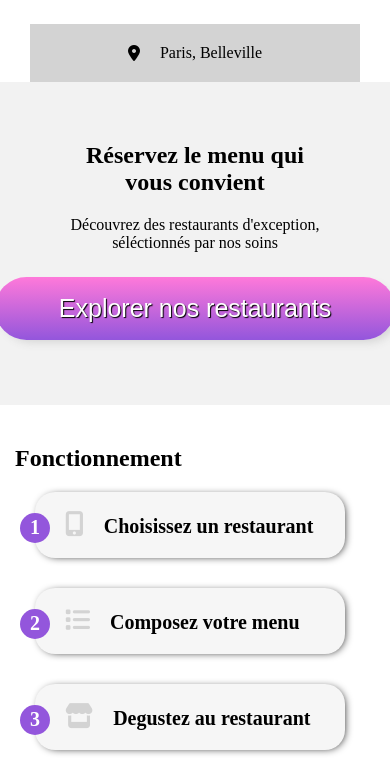
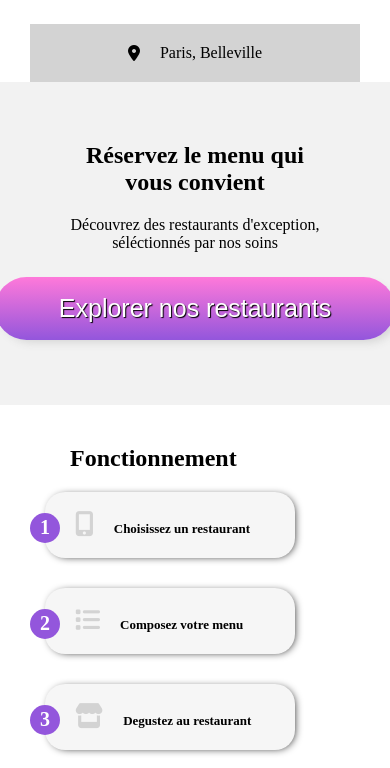
Before and after one commit to diafi/TraorePapa_Ohmyfood, a plain HTML site: page index.html in a window 390 px wide. Shown: the part 76-844 px from the top of the page. Drawn offline with Linux system fonts and the light colour scheme; a web font is replaced by a local one.

Commit message:
update media queris mobile first

```diff
--- a/index.html
+++ b/index.html
@@ -37,9 +37,9 @@
             <section class="working">
                 <h1>Fonctionnement</h1>
                 <ol>
-                    <li><i class="fa-solid fa-mobile-screen-button"></i>Choisissez un restaurant</li>
-                    <li><i class="fa-solid fa-list"></i>Composez votre menu</li>
-                    <li><i class="fa-solid fa-store"></i>Degustez au restaurant</li>
+                    <li><i class="fa-solid fa-mobile-screen-button"></i><span>Choisissez un restaurant</span></li>
+                    <li><i class="fa-solid fa-list"></i><span>Composez votre menu</span></li>
+                    <li><i class="fa-solid fa-store"></i><span>Degustez au restaurant</span></li>
                 </ol>
             </section>
 
--- a/style.scss
+++ b/style.scss
@@ -265,7 +265,7 @@
 }
 
 // RESPONSIVE //
-@media screen and (min-width:1138px){
+@media screen and (min-width:1150px){
     .container-grid{
         width: 100%;
         min-height: 100vh;
@@ -363,7 +363,7 @@
 
 
 // RESPONSIVE //
-@media screen and (max-width:1137px) and (min-width: 703px){
+@media screen and (max-width:1149px) and (min-width: 738px){
     .container-grid{
         width: 100%;
         min-height: 100vh;
@@ -382,7 +382,7 @@
 
             .working{
                 padding: 40px;
-                width: 100%;
+                width: 75%;
                 display: flex;
                 flex-direction: column;
 
@@ -428,6 +428,7 @@
                             font-weight: bold;
 
 
+
                             &:hover{
                                 transform: scale(1.02);
                             }
@@ -436,7 +437,11 @@
                                 margin-right: 20px;
                                 color: lightgrey;
                                 font-size: 25px;
+                                margin-left: 50px;
+                            }
 
+                            & span {
+                                margin-left: 30px;
                             }
 
                             &:hover .fa-solid{
@@ -525,7 +530,7 @@
     }
 }
 
-@media  screen and (min-width: 490px) and (max-width: 702px) {
+@media  screen and (min-width: 490px) and (max-width: 737px) {
     .container-grid{
         display: flex;
         flex-direction: column;
@@ -691,7 +696,7 @@
 
 
 
-@media  screen  and (max-width: 489px) {
+@media  screen  and (max-width: 490px) {
     .container-grid{
         display: flex;
         flex-direction: column;
@@ -709,24 +714,32 @@
             }
         }
 
-
         .working{
             display: flex;
             justify-content: center;
             flex-direction: column;
             width: 100% ;
-            margin-left: -45px;
-            margin-right: 65px;
+
 
             ol{
                 display: flex;
                 flex-direction: column;
                 justify-content:center;
-                min-width:350px ;
+                max-width:300px ;
                 margin: 0 auto;
 
                 li{
-                    min-width: 300px;
+                    min-width: 250px;
+                    margin-left: -50px;
+
+                    i{
+                        font-size: medium;
+                    }
+
+                    span{
+                        font-size: small;
+
+                    }
 
 
                 }
@@ -810,36 +823,3 @@
 
 
 }
-
-@media screen and (min-width :384px) and (max-width : 489px){
-    .working{
-
-        display: flex;
-        flex-direction: column;
-        justify-content: center;
-        width: 100%;
-
-            h1{
-                margin-bottom: 15px;
-                margin: 0;
-            }
-
-            counter-reset: choice;
-
-            ol{
-                display: flex;
-                flex-direction: column;
-                justify-content: center;
-                width: 100%;
-
-
-                & li{
-
-                    min-width: 300px;
-
-
-                }
-
-            }
-        }
-}
```
Also changed, not shown: style.css, 1 other file.
